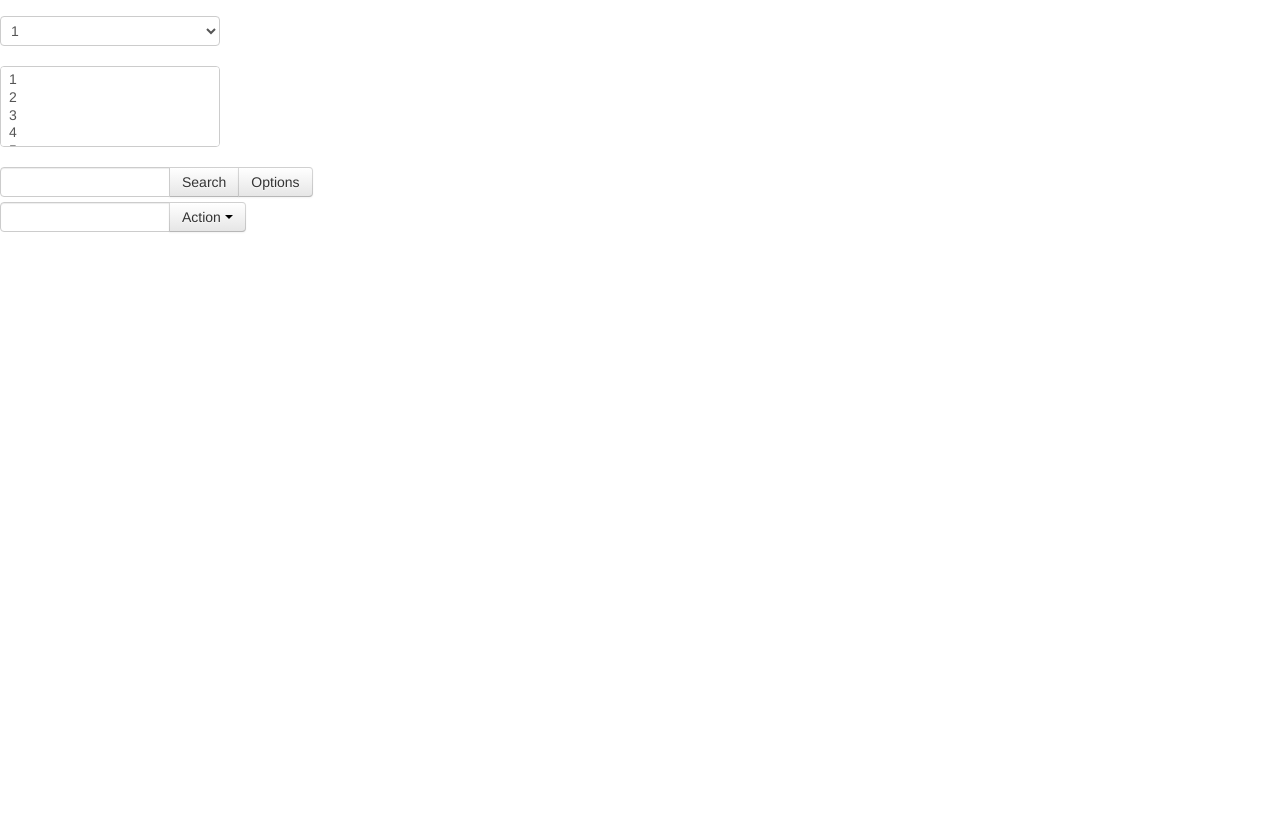
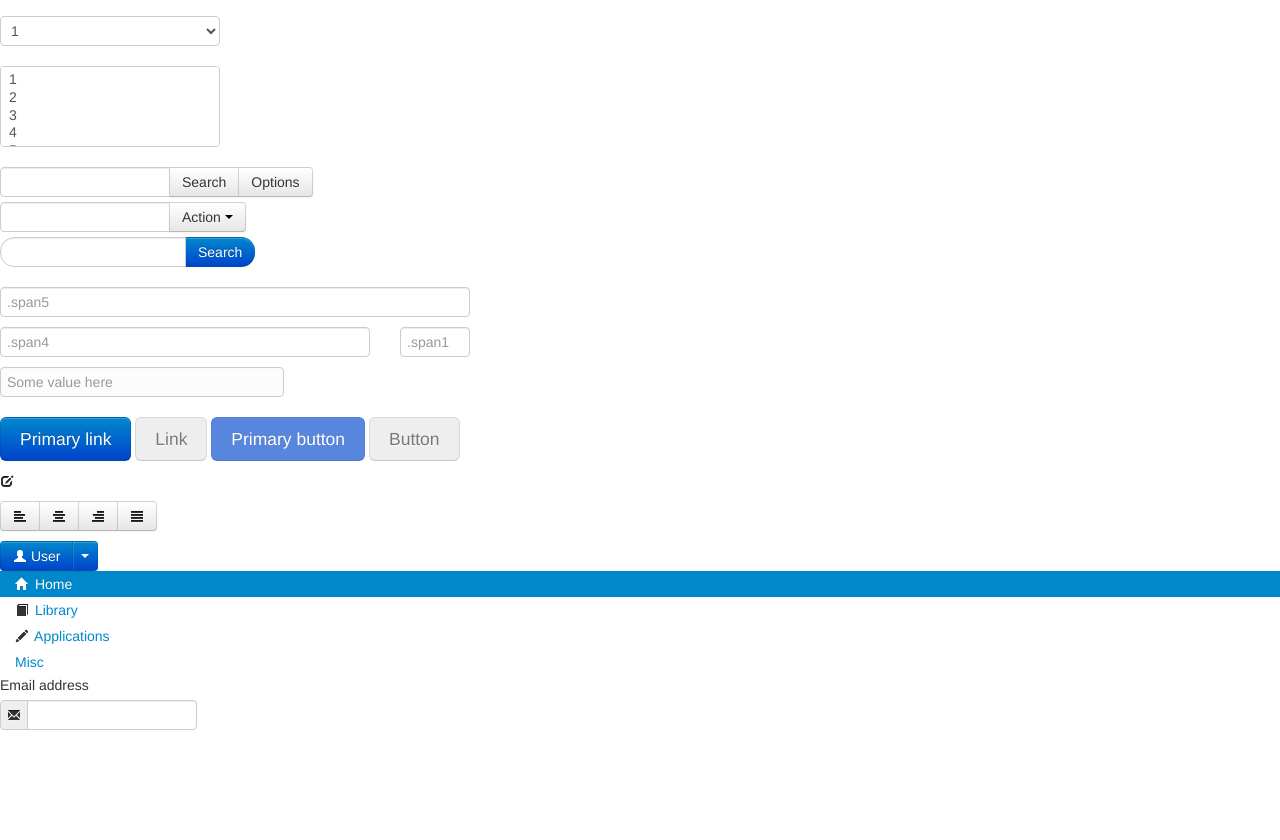
Before and after one commit to jincc84/php_ci, a CodeIgniter app: page /index.php/bootstrap/base_css in a window 1280 px wide. Shown: the part 2079-2919 px from the top of the page. Before the commit the page ends 2311 px from the top, so only its background shows below. Run offline with CodeIgniter, Linux system fonts and the light colour scheme.

Commit message:
bootstrap practice

```diff
--- a/php_ci/application/views/bootstrap/base_css.php
+++ b/php_ci/application/views/bootstrap/base_css.php
@@ -10,7 +10,7 @@
 </style>
 </head>
 <body>
-	<a href="#aaa" id="bottom_anchor">bottom</a>
+	<a href="#bottom" id="bottom_anchor">bottom</a>
 <?php for($i=1;$i<=6;$i++):?>
 	<h<?php echo $i;?>><?php echo "H".$i;?> Heading <?php $i;?></h<?php echo $i;?>>
 <?php endfor;?>
@@ -241,6 +241,76 @@
 		</div>
 	</div>
 
+	<form class="form-search">
+		<div class="input-append">
+			<input type="text" class="span2 search-query">
+			<button type="submit" class="btn btn-primary">Search</button>
+		</div>
+	</form>
+
+	<div class="controls">
+		<input class="span5" type="text" placeholder=".span5">
+	</div>
+	<div class="controls controls-row">
+		<input class="span4" type="text" placeholder=".span4">
+		<input class="span1" type="text" placeholder=".span1">
+	</div>
+
+	<p>
+		<span class="input-xlarge uneditable-input">Some value here</span>
+	</p>
+
+	<p>
+		<a href="#" class="btn btn-large btn-primary">Primary link</a>
+		<a href="#" class="btn btn-large disabled" disabled>Link</a>
+
+		<button type="button" class="btn btn-large btn-primary disabled" disabled="disabled">Primary button</button>
+		<button type="button" class="btn btn-large" disabled>Button</button>
+	</p>
+
+	<i class="icon-edit"></i>
+
+	<div class="btn-toolbar">
+		<div class="btn-group">
+
+			<a class="btn" href="#"><i class="icon-align-left"></i> </a> <a
+				class="btn" href="#"><i class="icon-align-center"></i> </a> <a
+				class="btn" href="#"><i class="icon-align-right"></i> </a> <a
+				class="btn" href="#"><i class="icon-align-justify"></i> </a>
+		</div>
+	</div>
+
+	<div class="btn-group">
+		<a class="btn btn-primary" href="#"><i class="icon-user icon-white"></i>
+			User</a> <a class="btn btn-primary dropdown-toggle"
+			data-toggle="dropdown" href="#"><span class="caret"></span> </a>
+		<ul class="dropdown-menu">
+			<li><a href="#"><i class="icon-pencil"></i> Edit</a></li>
+			<li><a href="#"><i class="icon-trash"></i> Delete</a></li>
+			<li><a href="#"><i class="icon-ban-circle"></i> Ban</a></li>
+			<li class="divider"></li>
+			<li><a href="#"><i class="i"></i> Make admin</a></li>
+		</ul>
+	</div>
+
+	<ul class="nav nav-list">
+		<li class="active"><a href="#"><i class="icon-home icon-white"></i>
+				Home</a></li>
+		<li><a href="#"><i class="icon-book"></i> Library</a></li>
+		<li><a href="#"><i class="icon-pencil"></i> Applications</a></li>
+		<li><a href="#"><i class="i"></i> Misc</a></li>
+	</ul>
+
+	<div class="control-group">
+		<label class="control-label" for="inputIcon">Email address</label>
+		<div class="controls">
+			<div class="input-prepend">
+				<span class="add-on"><i class="icon-envelope"></i> </span> <input
+					class="span2" id="inputIcon" type="text">
+			</div>
+		</div>
+	</div>
+
 	<div id="bottom"></div>
 </body>
 </html>
```
